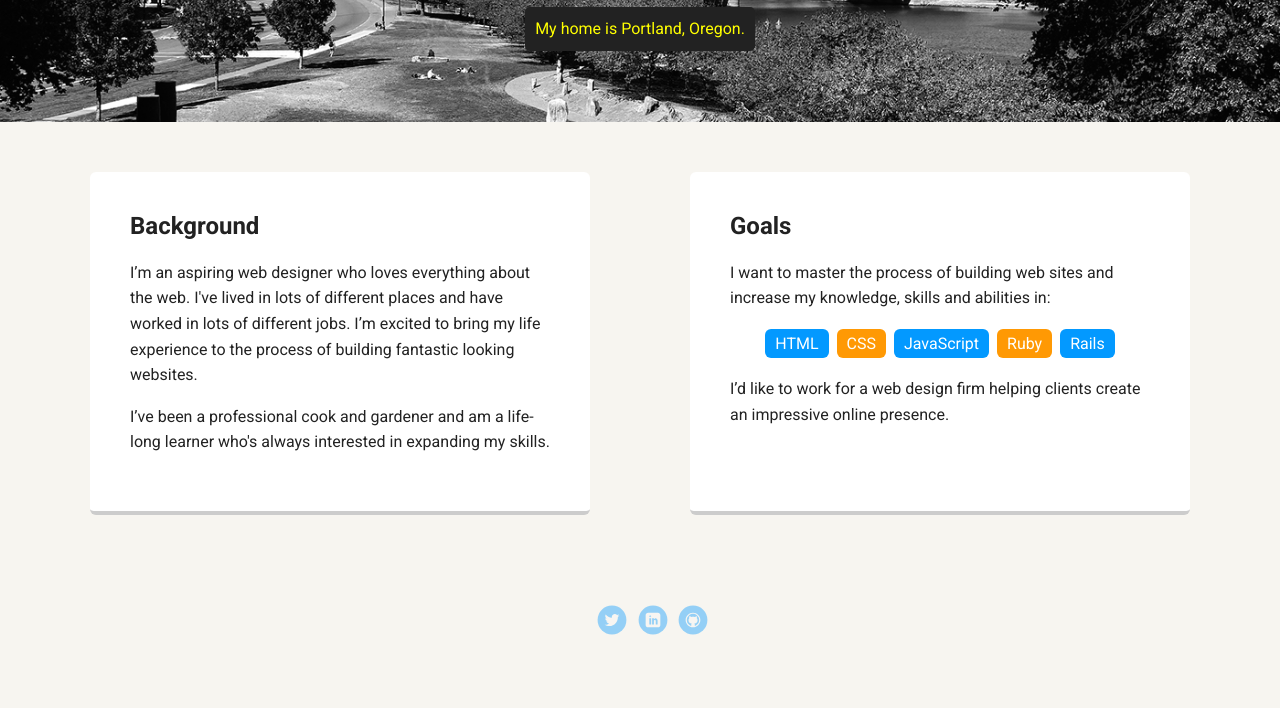
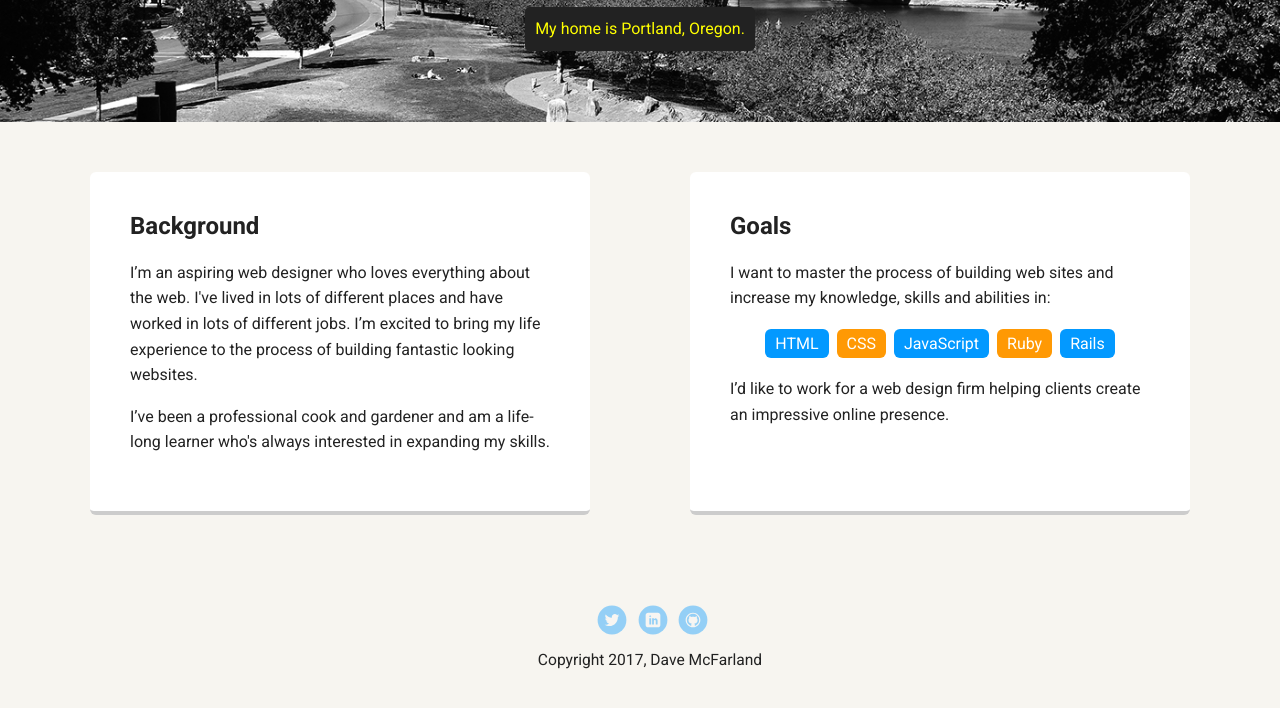
Before and after one commit to aniyitz/test-treehouse-example, a plain HTML site: page index.html in a window 1280 px wide. Shown: the part 348-1056 px from the top of the page. Drawn offline with Linux system fonts and the light colour scheme; a web font is replaced by a local one.

Commit message:
add a copyright notice

```diff
--- a/index.html
+++ b/index.html
@@ -49,6 +49,7 @@
         <li><a href="#" class="social linkedin">LinkedIn</a></li>
         <li><a href="#" class="social github">Github</a></li>
       </ul>
+      <p class="copyright">Copyright 2017, Dave McFarland</p>
 
     </footer>
   </body>
```
